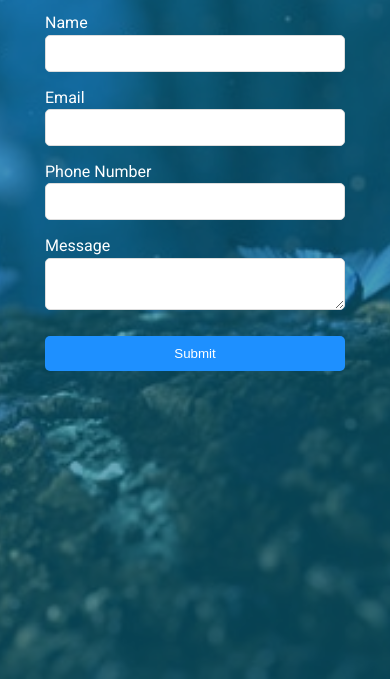
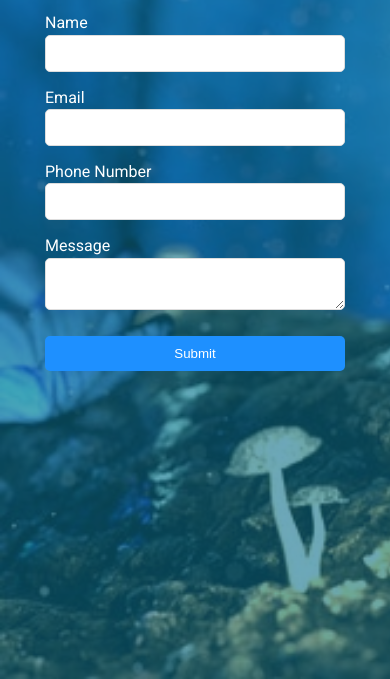
Before and after one commit to jgrasshopper/HamburgerMenuOverlay, a plain HTML site: page contact.html in a window 390 px wide. Shown: the part 165-844 px from the top of the page. Drawn offline with Linux system fonts and the light colour scheme.

Commit message:
Updated css

```diff
--- a/css/style.css
+++ b/css/style.css
@@ -326,3 +326,8 @@ img {
   #features .row {
     flex-direction: column;
   }
+
+  #contact::before {
+    background: url(../images/bg-image.jpg) no-repeat left center/cover;
+  }
+}
```
